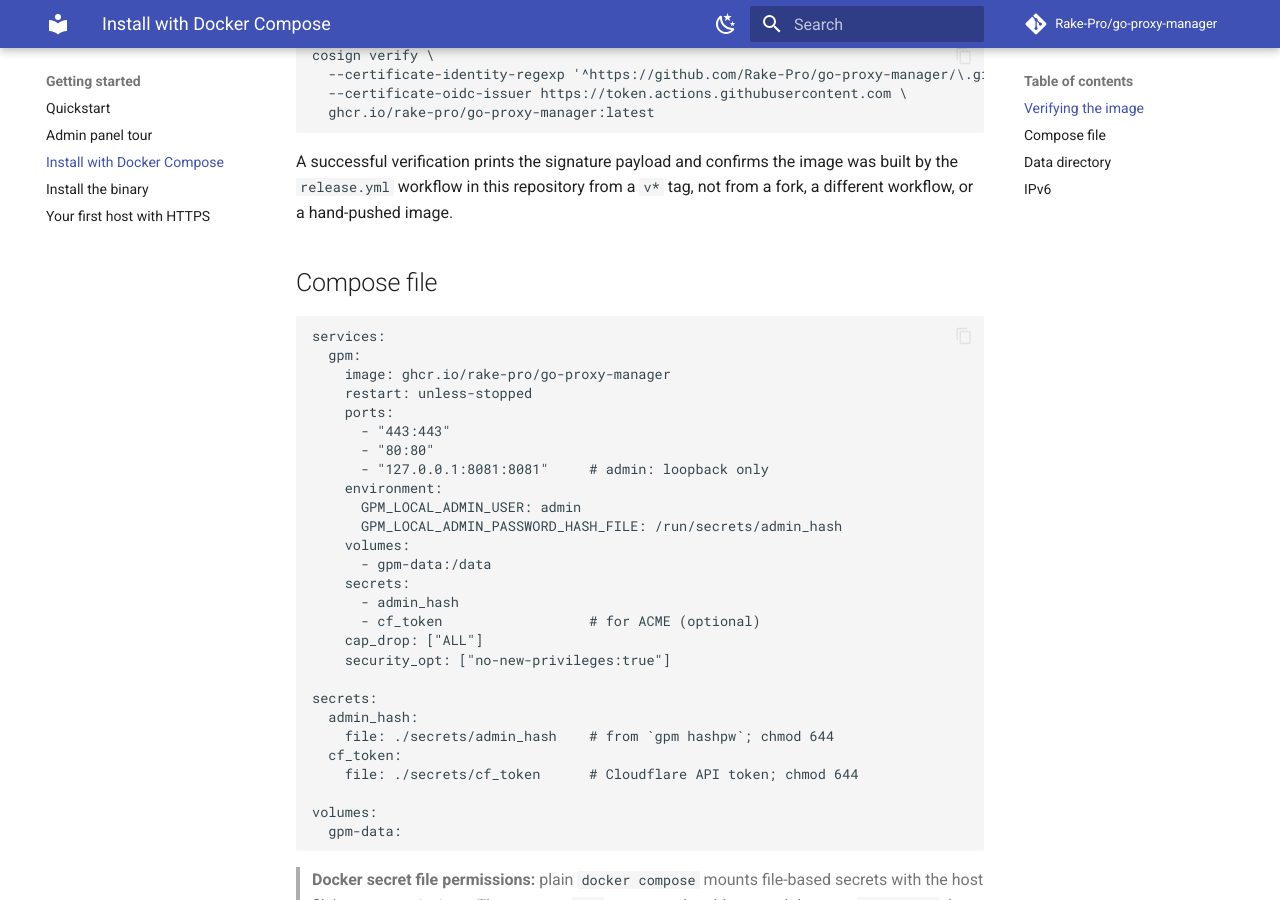
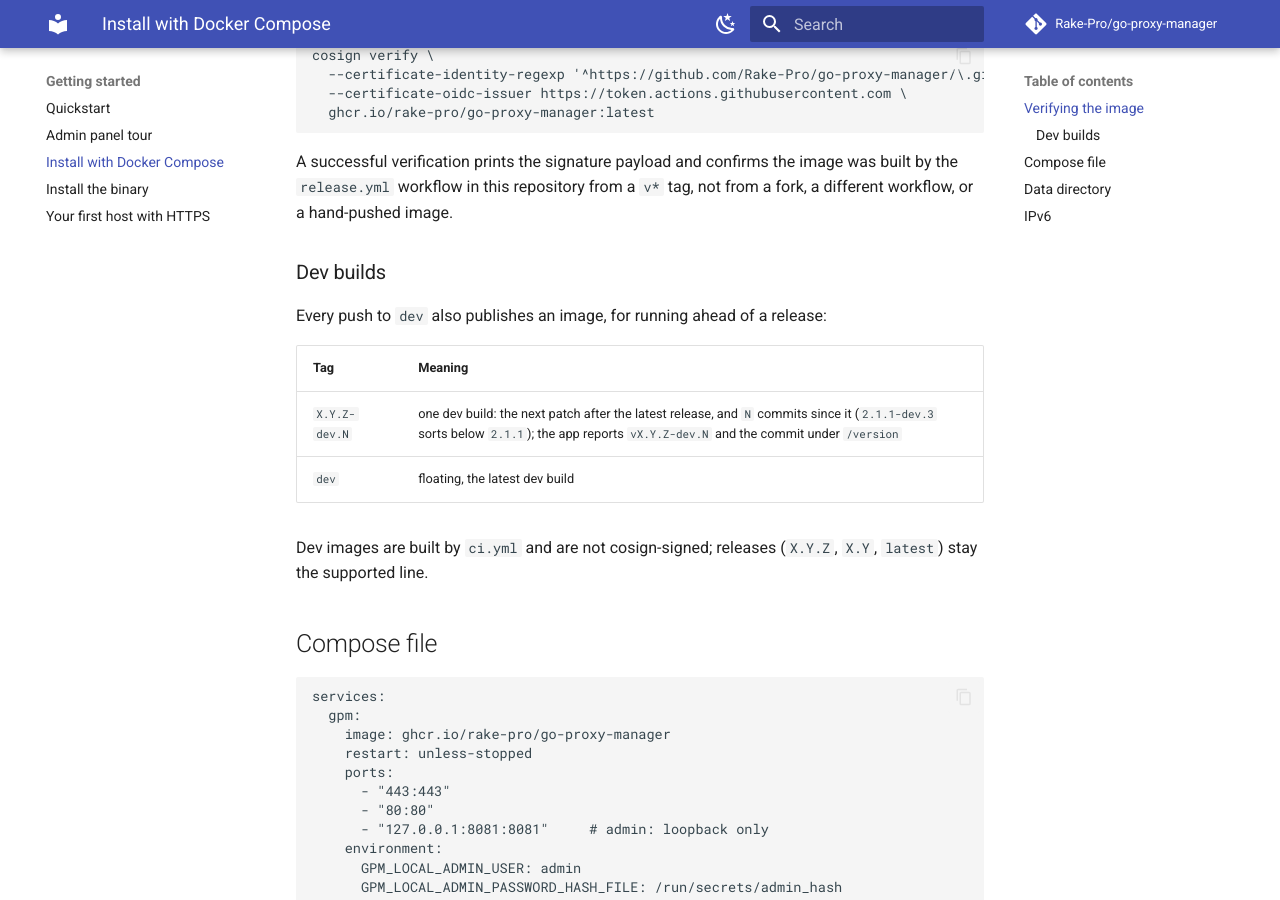
Before and after one commit to Rake-Pro/go-proxy-manager, an MkDocs documentation site: the page built from docs/getting-started/install-docker.md, in a window 1280 px wide and 900 px high, scrolled down 427 px. Built offline with MkDocs 1.6.1 and Material for MkDocs 9.7.7, drawn with Linux system fonts in a browser that asks for light colours; comment, search, counter and statistics services are not loaded.

Commit message:
ci: version dev builds as X.Y.Z-dev.N and stamp the image's build identity
Every push to dev now publishes :X.Y.Z-dev.N (the next patch after the latest
release tag, N commits since it) next to the floating :dev tag, instead of
:dev-<sha>. The build passes VERSION, COMMIT and DATE into the image, so a dev
container reports its real identity under /version and in the admin shell,
the same way a release does. Checkout fetches full history for the count.

```diff
--- a/docs/getting-started/install-docker.md
+++ b/docs/getting-started/install-docker.md
@@ -20,6 +20,18 @@ cosign verify \
 A successful verification prints the signature payload and confirms the image
 was built by the `release.yml` workflow in this repository from a `v*` tag,
 not from a fork, a different workflow, or a hand-pushed image.
+
+### Dev builds
+
+Every push to `dev` also publishes an image, for running ahead of a release:
+
+| Tag | Meaning |
+|---|---|
+| `X.Y.Z-dev.N` | one dev build: the next patch after the latest release, and `N` commits since it (`2.1.1-dev.3` sorts below `2.1.1`); the app reports `vX.Y.Z-dev.N` and the commit under `/version` |
+| `dev` | floating, the latest dev build |
+
+Dev images are built by `ci.yml` and are not cosign-signed; releases (`X.Y.Z`,
+`X.Y`, `latest`) stay the supported line.
 
 ## Compose file
 
```
Also changed, not shown: CHANGELOG.md (+6 -0 lines), 1 other file.
